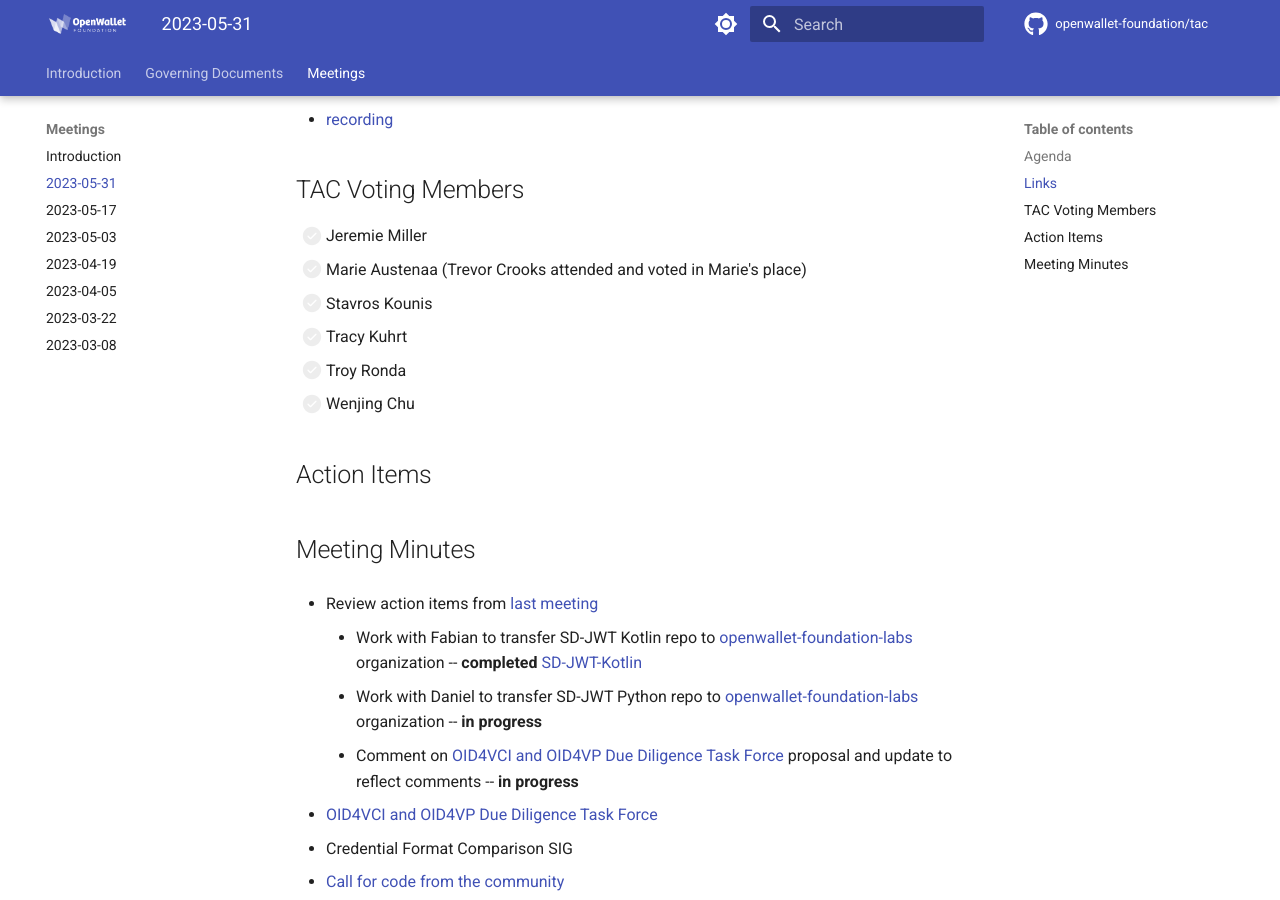
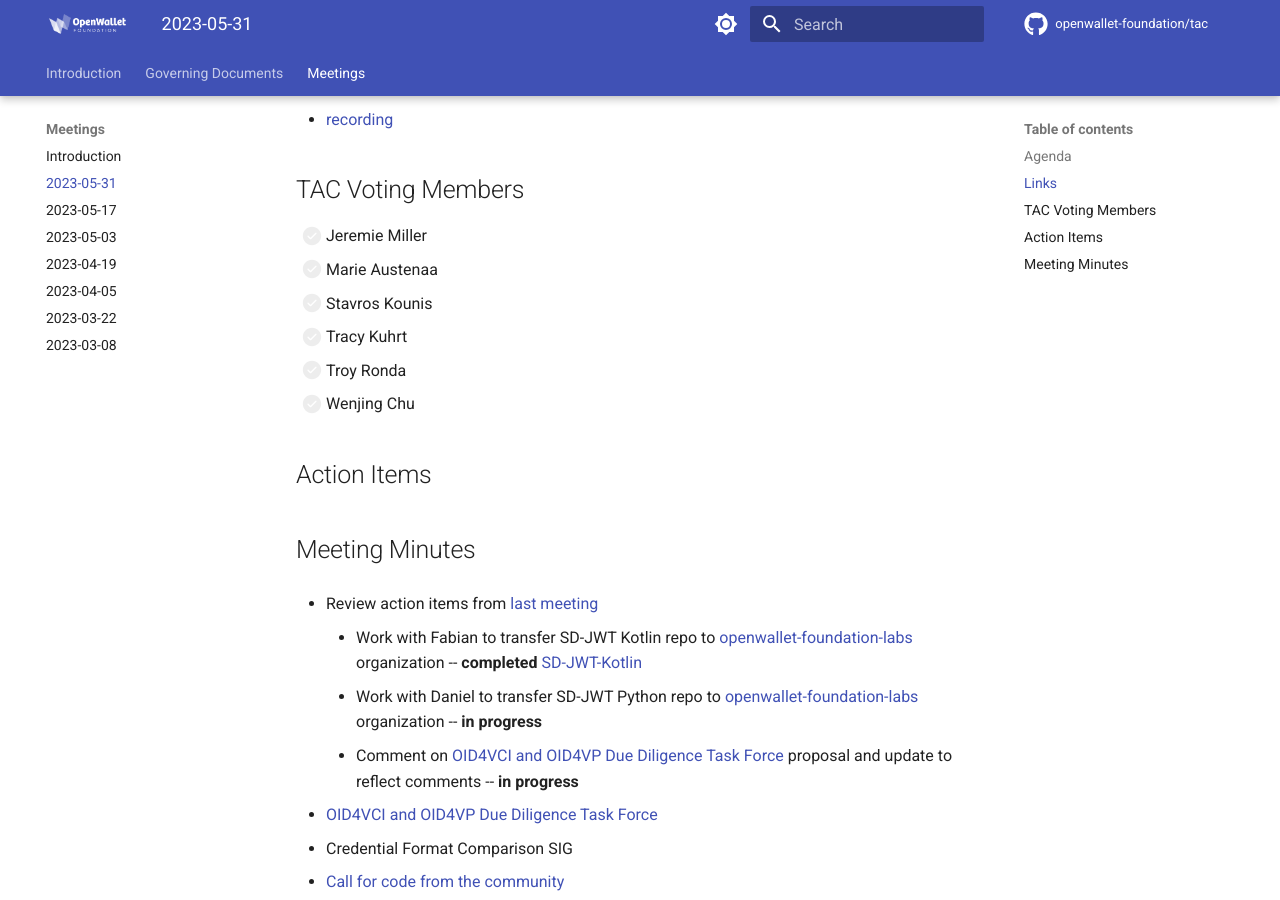
Before and after one commit to openwallet-foundation/tac, an MkDocs documentation site: the page built from docs/meetings/2023-05-31.md, in a window 1280 px wide and 900 px high, scrolled down 620 px. Built offline with MkDocs 1.6.1 and Material for MkDocs 9.7.7, drawn with Linux system fonts in a browser that asks for light colours; comment, search, counter and statistics services are not loaded.

Commit message:
Update voting members list
Signed-off-by: Tracy Kuhrt <tracy.a.kuhrt@accenture.com>

```diff
--- a/docs/meetings/2023-05-31.md
+++ b/docs/meetings/2023-05-31.md
@@ -17,7 +17,7 @@
 ## TAC Voting Members
 
 - [ ] Jeremie Miller
-- [ ] Marie Austenaa (Trevor Crooks attended and voted in Marie's place)
+- [ ] Marie Austenaa
 - [ ] Stavros Kounis
 - [ ] Tracy Kuhrt
 - [ ] Troy Ronda
```
